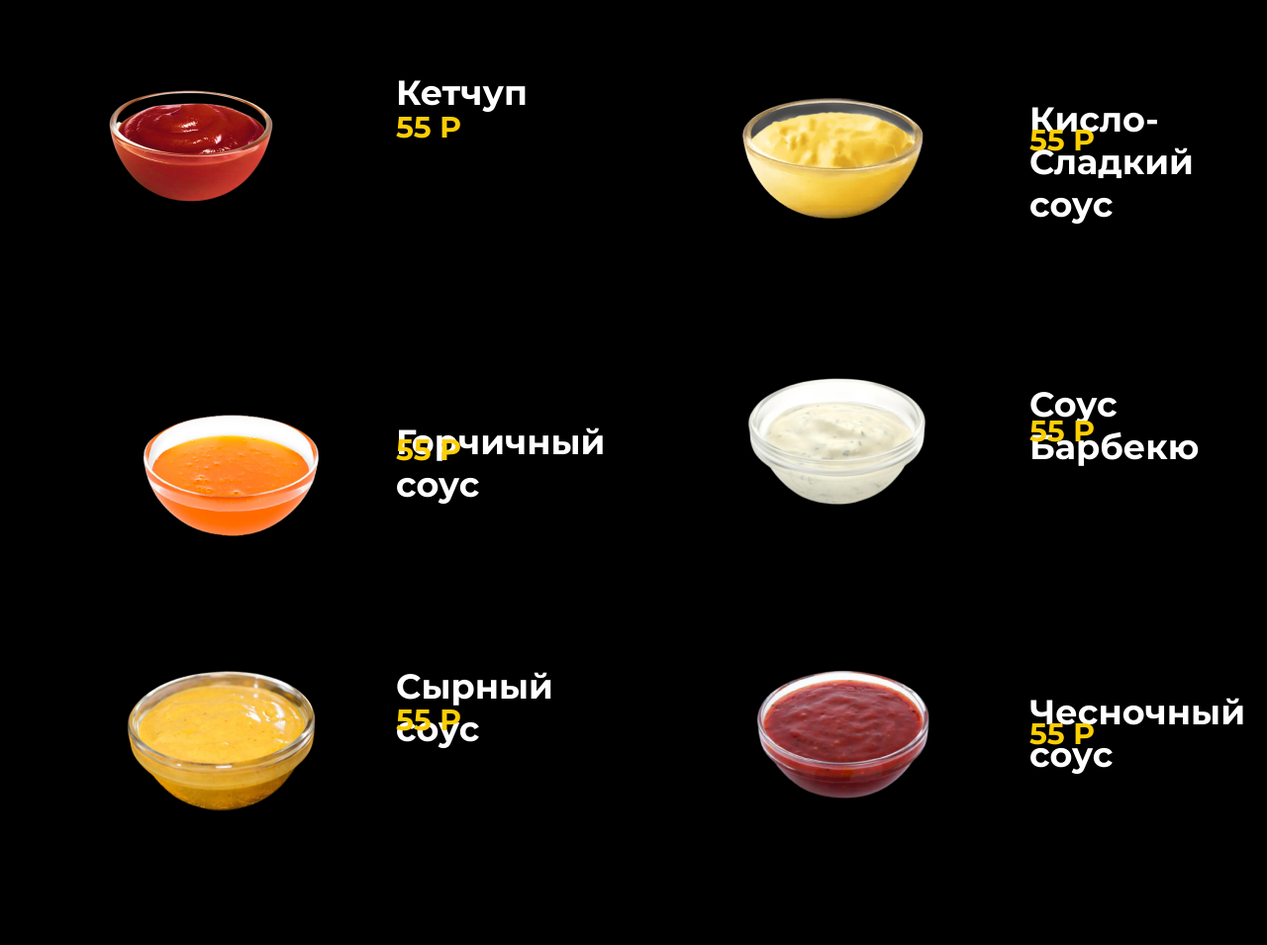
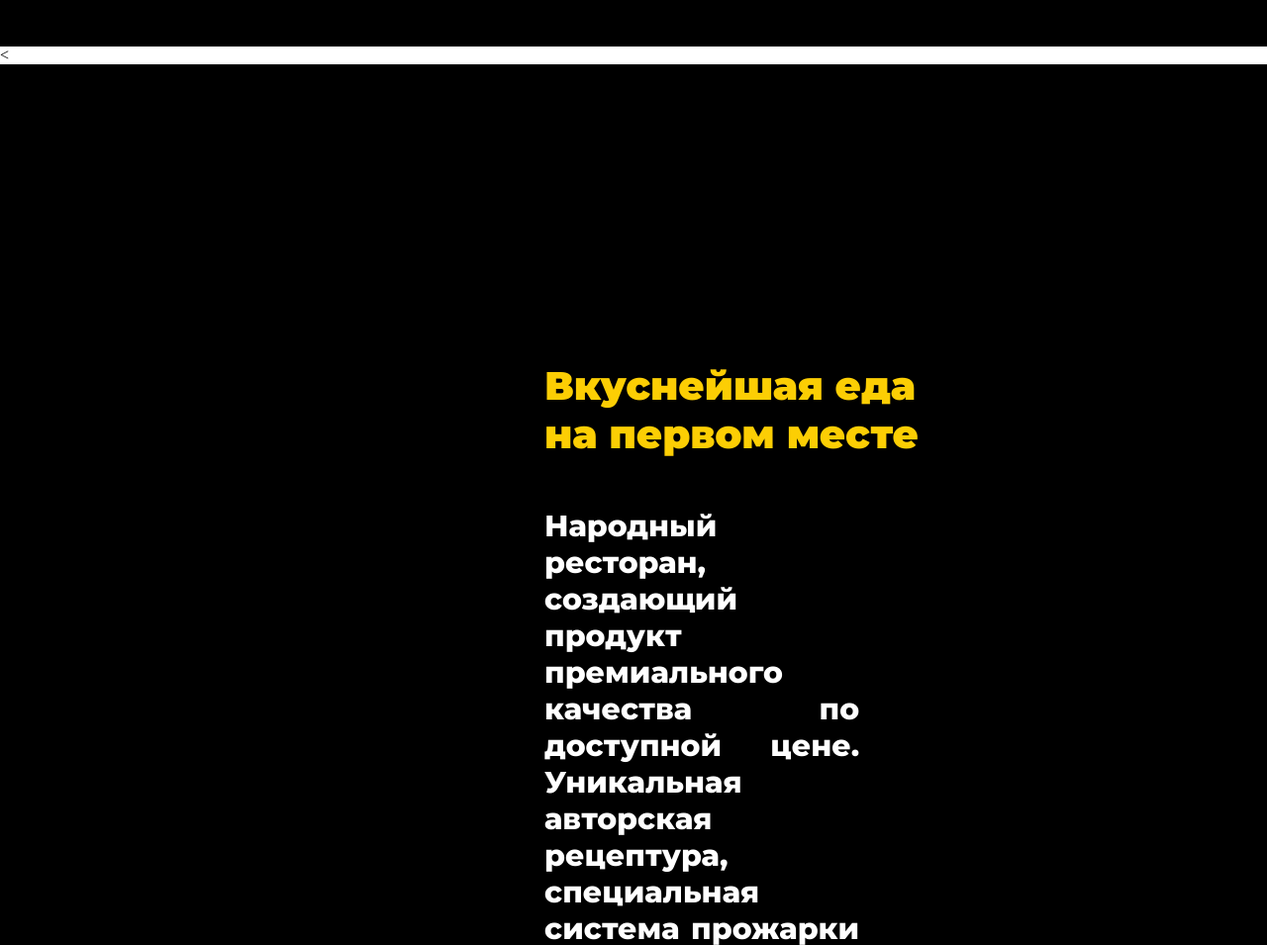
Before and after one commit to KORACON/VSCode, a plain HTML site: page SITE/souse.html in a window 1280 px wide. Shown: the part 970-1925 px from the top of the page at 99% size. Drawn offline with Linux system fonts and the light colour scheme.

Commit message:
авпера

```diff
--- a/SITE/souse.html
+++ b/SITE/souse.html
@@ -38,40 +38,7 @@
       <a href="http://127.0.0.1:5500/SITE/souse.html">Соусы</a>
     </div>
 
-    <div class="souse-cont">
-            <div class="item-souse"><img src="images/image 28.png" alt="">
-              <div class="name-souse">
-                <p>Кетчуп</p>
-              </div>
-              <div class="cena-souse">
-                <p>55 Р</p>
-              </div>
-            </div>
-            <div class="item-souse"><img src="images/image 29.png" alt="">
-                <p class="name-souse">Кисло-Сладкий соус</p>
-                <p class="cena-souse">55 Р</p>
-            </div>
-            <div class="item-souse"><img src="images/image 30.png" alt="">
-                <p class="name-souse">Горчичный соус</p>
-                <p class="cena-souse">55 Р</p>
-            </div>
-            <div class="item-souse"><img src="images/image 31.png" alt="">
-                <p class="name-souse">Соус Барбекю</p>
-                <p class="cena-souse">55 Р</p>
-            </div>
-            <div class="item-souse"><img src="images/image 32.png" alt="">
-                <p class="name-souse">Сырный соус <br> </p>
-                <p class="cena-souse">55 Р</p>
-            </div>
-            <div class="item-souse"><img src="images/image 33.png" alt="">
-                <p class="name-souse">Чесночный соус</p>
-                <p class="cena-souse">55 Р</p>
-            </div>
-            <div class="item-souse"><img src="images/image 34.png" alt="">
-                <p class="name-souse">Брусничный соус</p>
-                <p class="cena-souse">55 Р</p>
-            </div>
-        </div>
+    <
 
 
 
--- a/SITE/style/eda.css
+++ b/SITE/style/eda.css
@@ -117,40 +117,49 @@
     border-bottom: 2px solid rgb(252, 206, 4);
 }
 
+/* Бургеры */
+
+
+
+
+
+
+/* Комбо */
+
+
+
+
+
+
+/* Десерты */
+
+
+
+
+
+
+/* Напитки */
+
+
+
+
+
+
+/* Салаты */
+
+
+
+
+
+
+
 /* Соусы */
 
-.souse-cont {
-    display: grid;
-    grid-template-columns: repeat(2, 1fr);
-    grid-template-rows: repeat(4, 1fr);
-    background-color: black;
-    justify-content: space-between;
-}
 
-.item-souse {
-    margin-left: 100px;
-    height: 300px;
-    width: 300px;
-    display: grid;
 
-}
 
-.name-souse {
-    padding-right: 300px;
-    margin-top: -200px;
-    margin-left: 300px;
-    color: white;
-    font-size: 35px;
-    font-family: Montserrat-Bold;
-}
 
-.cena-souse {
-    margin-top: -200px;
-    margin-left: 300px;
-    font-size: 30px;
-    color: rgb(252, 206, 4);
-    font-family: Montserrat-Bold;
-}
+
 
 
 
```
